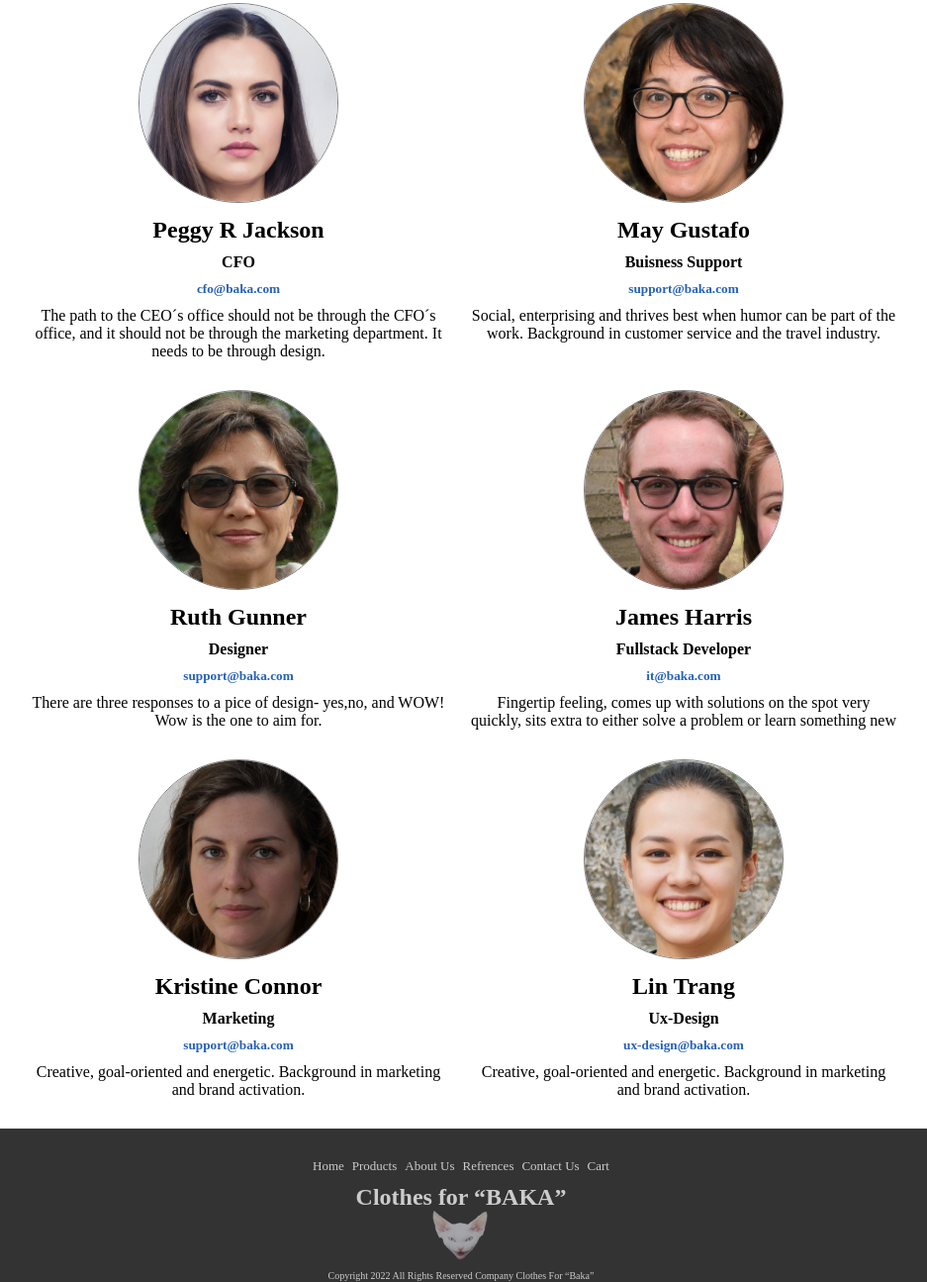
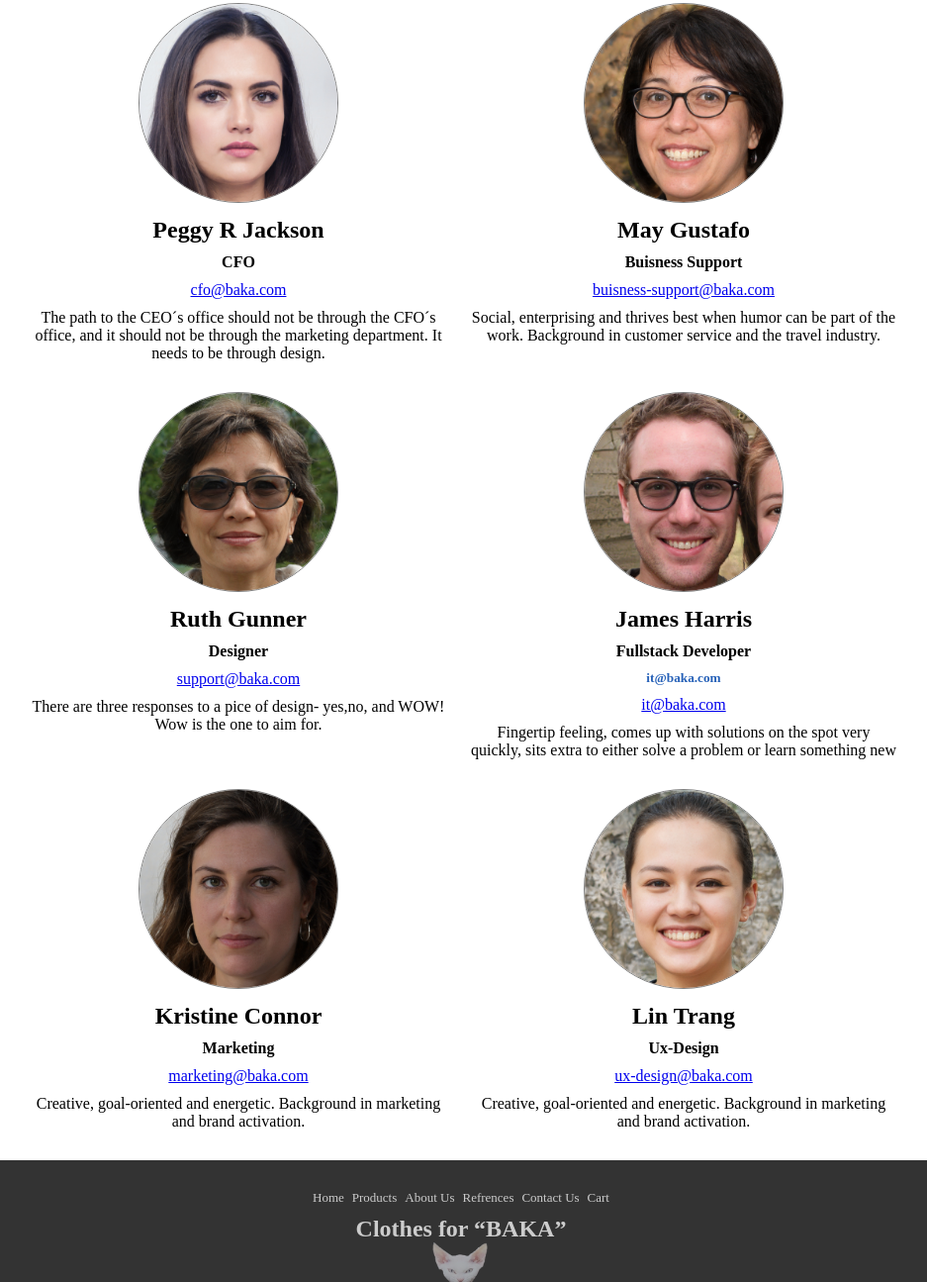
Before and after one commit to Fiaevanna/BakagaFashion, a website: page aboutUs.html in a window 1280 px wide. Shown: the part 742-2037 px from the top of the page at 99% size, without its empty margins (174-1111 px from the left). Drawn offline with Linux system fonts and the light colour scheme; a web font is replaced by a local one.

Commit message:
changed email to a tags

```diff
--- a/aboutUs.html
+++ b/aboutUs.html
@@ -63,7 +63,7 @@
             />
             <h2>Peggy R Jackson</h2>
             <h4>CFO</h4>
-            <h5>cfo@baka.com</h5>
+            <a href="mailto:cfo@baka.com">cfo@baka.com</a>
             <p>
               The path to the CEO´s office should not be through the CFO´s
               office, and it should not be through the marketing department. It
@@ -78,7 +78,9 @@
             />
             <h2>May Gustafo</h2>
             <h4>Buisness Support</h4>
-            <h5>support@baka.com</h5>
+            <a href="mailto:buisness-support@baka.com"
+              >buisness-support@baka.com</a
+            >
             <p>
               Social, enterprising and thrives best when humor can be part of
               the work. Background in customer service and the travel industry.
@@ -92,7 +94,8 @@
             />
             <h2>Ruth Gunner</h2>
             <h4>Designer</h4>
-            <h5>support@baka.com</h5>
+
+            <a href="mailto:support@baka.com">support@baka.com</a>
             <p>
               There are three responses to a pice of design- yes,no, and WOW!
               Wow is the one to aim for.
@@ -107,6 +110,7 @@
             <h2>James Harris</h2>
             <h4>Fullstack Developer</h4>
             <h5>it@baka.com</h5>
+            <a href="mailto:it@baka.com">it@baka.com</a>
             <p>
               Fingertip feeling, comes up with solutions on the spot very
               quickly, sits extra to either solve a problem or learn something
@@ -121,7 +125,7 @@
             />
             <h2>Kristine Connor</h2>
             <h4>Marketing</h4>
-            <h5>support@baka.com</h5>
+            <a href="mailto:marketing@baka.com">marketing@baka.com</a>
             <p>
               Creative, goal-oriented and energetic. Background in marketing and
               brand activation.
@@ -135,7 +139,7 @@
             />
             <h2>Lin Trang</h2>
             <h4>Ux-Design</h4>
-            <h5>ux-design@baka.com</h5>
+            <a href="mailto:ux-design@baka.com">ux-design@baka.com</a>
             <p>
               Creative, goal-oriented and energetic. Background in marketing and
               brand activation.
```
